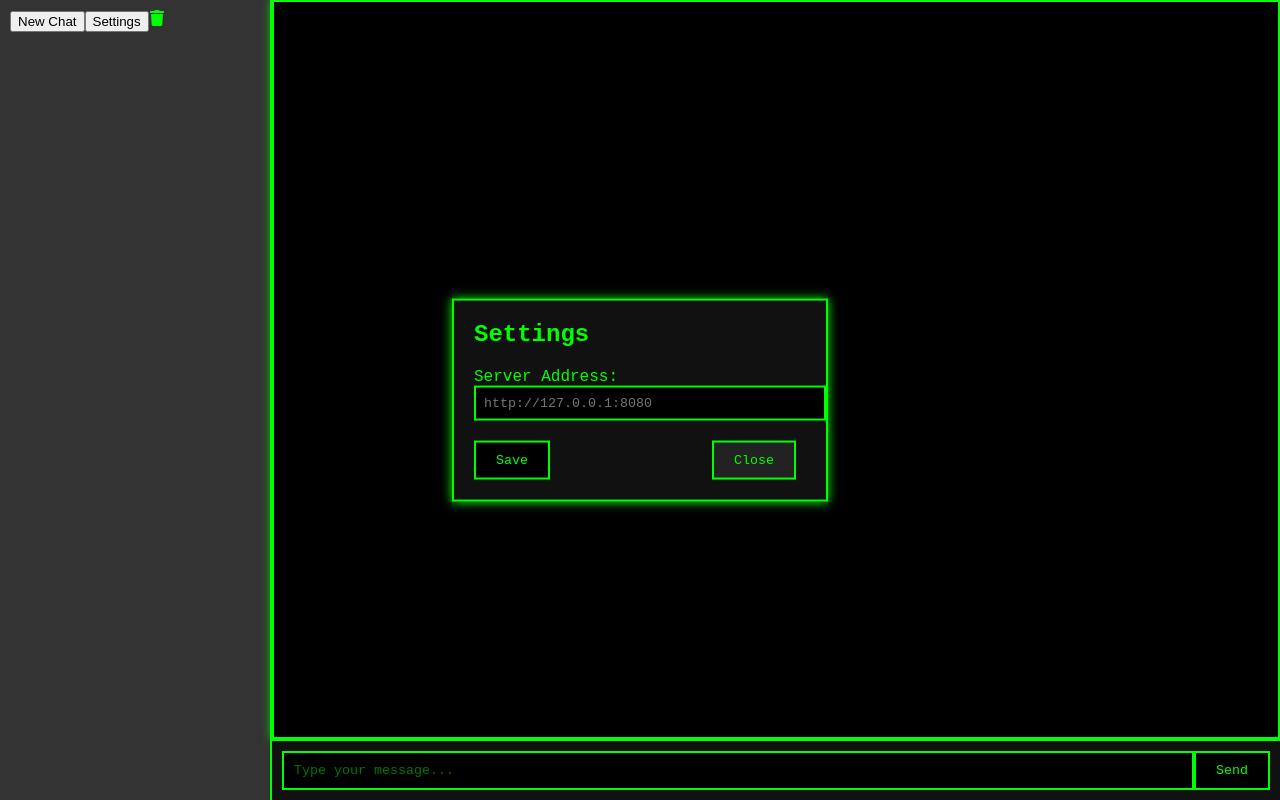
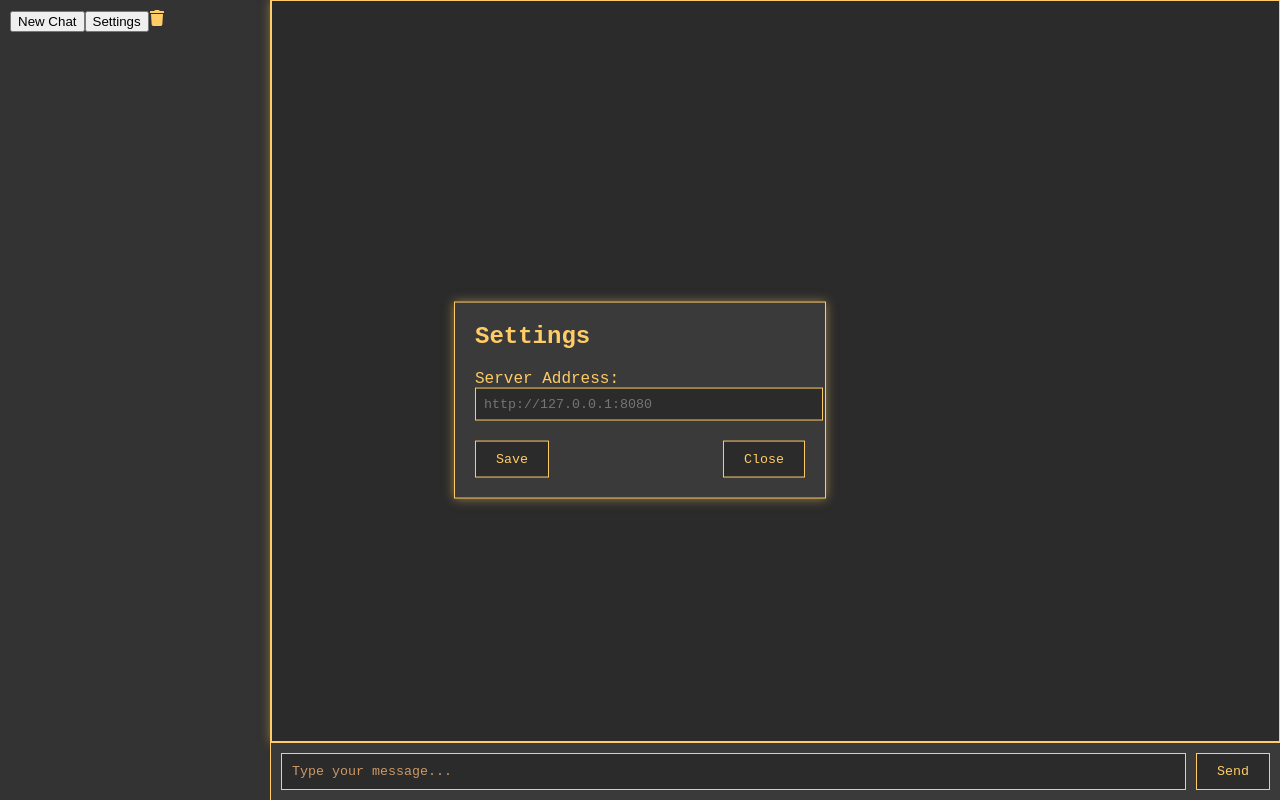
Before and after one commit to DefamationStation/RetrochatPWA, a React (Create React App) app: page / in a window 1280 px wide. Both pictures are taken after a click on the button "Settings". Built offline with nearby package versions, Linux system fonts and the light colour scheme.

Commit message:
fixed chat duplication, again and added markdown dependency

```diff
--- a/package.json
+++ b/package.json
@@ -12,6 +12,7 @@
     "react-icons": "^5.2.1",
     "react-markdown": "^9.0.1",
     "react-scripts": "5.0.1",
+    "remark-gfm": "^4.0.0",
     "web-vitals": "^2.1.4"
   },
   "scripts": {
--- a/src/App.css
+++ b/src/App.css
@@ -1,69 +1,81 @@
-/* Terminal Styles */
+/* Updated Terminal Styles */
 body {
   margin: 0;
-  font-family: 'Courier New', Courier, monospace;
-  background: #000000; /* Dark background */
-  color: #00FF00; /* Green text for terminal feel */
+  font-family: 'Fira Code', monospace; /* Modern monospaced font */
+  background: #2b2b2b; /* Dark gray background */
+  color: #ffcc66; /* Pastel amber text */
 }
 
 .app {
   display: flex;
   height: 100vh;
-  color: #00FF00;
+  color: #ffcc66;
 }
 
 .sidebar {
   width: 250px;
-  background: #333333; /* Dark sidebar */
+  background: #333333; /* Slightly lighter gray for sidebar */
   padding: 10px;
-  border-right: 2px solid #00FF00; /* Green border */
+  border-right: 1px solid #ffcc66; /* Pastel amber border */
+  box-shadow: 2px 0 5px rgba(0, 0, 0, 0.3); /* Subtle shadow for depth */
 }
 
 .main {
   flex: 1;
   display: flex;
   flex-direction: column;
-  background: #000000;
+  background: #2b2b2b;
 }
 
 .chat-window {
   flex: 1;
+  display: flex;
+  flex-direction: column; /* Messages are added from bottom */
+  justify-content: flex-end; /* Align messages at the bottom */
   padding: 10px;
-  overflow-y: scroll;
-  background: #000000; /* Terminal background */
-  color: #00FF00; /* Green text */
-  border: 2px solid #00FF00; /* Green border */
-  box-shadow: 0 0 10px #00FF00; /* Glow effect */
-  font-size: 1.2em; /* Larger font for readability */
+  overflow-y: auto;
+  background: #2b2b2b; /* Terminal-like dark background */
+  color: #ffcc66; /* Pastel amber text */
+  border: 1px solid #ffcc66; /* Pastel amber border */
+  box-shadow: 0 0 10px rgba(255, 204, 102, 0.5); /* Glow effect */
+  font-size: 1.1em; /* Slightly larger font for readability */
 }
 
 .chat-input {
   display: flex;
   padding: 10px;
-  background: #111111; /* Slightly lighter for contrast */
-  border-top: 2px solid #00FF00; /* Green border */
+  background: #3a3a3a; /* Slightly lighter for contrast */
+  border-top: 1px solid #ffcc66; /* Pastel amber border */
 }
 
 .chat-input input {
   flex: 1;
   padding: 10px;
-  border: 2px solid #00FF00; /* Green border */
-  background: #000000; /* Dark background */
-  color: #00FF00; /* Green text */
+  border: 1px solid #ffcc66; /* Pastel amber border */
+  background: #2b2b2b; /* Dark background */
+  color: #ffcc66; /* Pastel amber text */
   outline: none;
+  font-family: 'Fira Code', monospace; /* Modern monospaced font */
+  caret-color: #ffcc66; /* Pastel amber cursor */
+}
+
+.chat-input input::placeholder {
+  color: #cc9966; /* Slightly darker pastel amber for placeholder */
 }
 
 .chat-input button {
   padding: 10px 20px;
-  border: 2px solid #00FF00; /* Green border */
-  background: #000000; /* Dark background */
-  color: #00FF00; /* Green text */
+  border: 1px solid #ffcc66; /* Pastel amber border */
+  background: #2b2b2b; /* Dark background */
+  color: #ffcc66; /* Pastel amber text */
   cursor: pointer;
   outline: none;
+  font-family: 'Fira Code', monospace; /* Modern monospaced font */
+  margin-left: 10px;
 }
 
 .chat-input button:hover {
-  background: #111111; /* Slightly lighter for hover effect */
+  background: #444444; /* Slightly lighter for hover effect */
 }
 
 .chat-history {
@@ -72,28 +84,28 @@ body {
 
 .chat-item {
   padding: 10px;
-  border-bottom: 1px solid #00FF00; /* Green border */
+  border-bottom: 1px solid #ffcc66; /* Pastel amber border */
   cursor: pointer;
+  font-family: 'Fira Code', monospace; /* Modern monospaced font */
 }
 
 .chat-item:hover {
-  background: #222222; /* Slightly lighter for hover effect */
+  background: #444444; /* Darker background on hover */
 }
 
 .message {
   padding: 10px;
-  border-bottom: 1px solid #00FF00; /* Green border */
+  border-bottom: 1px solid #ffcc66; /* Pastel amber border */
   word-wrap: break-word;
+  text-align: left; /* Align all messages to the left */
 }
 
 .message.user {
-  text-align: right;
-  background: #001100; /* Dark green background for user messages */
+  background: #3a3a3a; /* Slightly darker for user messages */
 }
 
 .message.bot {
-  text-align: left;
-  background: #001100; /* Dark green background for bot messages */
+  background: #444444; /* Slightly lighter for bot messages */
 }
 
 .settings {
@@ -101,10 +113,12 @@ body {
   top: 50%;
   left: 50%;
   transform: translate(-50%, -50%);
-  background: #111111;
-  color: #00FF00;
+  background: #3a3a3a; /* Dark background for the modal */
+  color: #ffcc66;
   padding: 20px;
-  box-shadow: 0 0 10px #00FF00; /* Glow effect */
+  box-shadow: 0 0 10px rgba(255, 204, 102, 0.5); /* Glow effect */
+  border: 1px solid #ffcc66; /* Pastel amber border */
+  font-family: 'Fira Code', monospace; /* Modern monospaced font */
 }
 
 .settings h2 {
@@ -120,40 +134,28 @@ body {
   width: 100%;
   padding: 8px;
   margin-bottom: 10px;
-  border: 2px solid #00FF00; /* Green border */
-  background: #000000; /* Dark background */
-  color: #00FF00; /* Green text */
+  border: 1px solid #ffcc66; /* Pastel amber border */
+  background: #2b2b2b; /* Dark background */
+  color: #ffcc66; /* Pastel amber text */
+  outline: none;
+  font-family: 'Fira Code', monospace; /* Modern monospaced font */
+}
+
+.settings-buttons {
+  display: flex;
+  justify-content: space-between;
 }
 
 .settings button {
-  margin-right: 10px;
   padding: 10px 20px;
-  border: 2px solid #00FF00; /* Green border */
-  background: #000000; /* Dark background */
-  color: #00FF00; /* Green text */
+  border: 1px solid #ffcc66; /* Pastel amber border */
+  background: #2b2b2b; /* Dark background */
+  color: #ffcc66; /* Pastel amber text */
   cursor: pointer;
+  outline: none;
+  font-family: 'Fira Code', monospace; /* Modern monospaced font */
 }
 
-.settings button:last-child {
-  background: #222222; /* Slightly lighter for cancel button */
+.settings button:hover {
+  background: #444444; /* Slightly lighter for hover effect */
 }
-
-/* Blinking cursor effect */
-@keyframes blink {
-  0%, 50% {
-    border-color: #00FF00;
-  }
-  51%, 100% {
-    border-color: transparent;
-  }
-}
-
-.chat-input input:focus::after {
-  content: '';
-  display: inline-block;
-  width: 1px;
-  height: 1.5em;
-  background: #00FF00;
-  animation: blink 1s step-start infinite;
-  position: absolute;
-}
--- a/src/App.js
+++ b/src/App.js
@@ -1,4 +1,4 @@
-import React, { useState, useEffect } from 'react';
+import React, { useState, useEffect, useRef } from 'react';
 import axios from 'axios';
 import ChatHistory from './components/ChatHistory';
 import ChatInput from './components/ChatInput';
@@ -11,6 +11,7 @@ const App = () => {
   const [currentChatId, setCurrentChatId] = useState(null);
   const [showSettings, setShowSettings] = useState(false);
   const [serverAddress, setServerAddress] = useState('http://127.0.0.1:8080');
+  const chatWindowRef = useRef(null);
 
   useEffect(() => {
     const savedChats = localStorage.getItem('chats');
@@ -24,6 +25,13 @@ const App = () => {
       setServerAddress(savedAddress);
     }
   }, []);
+
+  useEffect(() => {
+    // Scroll to the bottom when chats change
+    if (chatWindowRef.current) {
+      chatWindowRef.current.scrollTop = chatWindowRef.current.scrollHeight;
+    }
+  }, [chats]);
 
   const handleDeleteChat = () => {
     if (currentChatId !== null) {
@@ -47,6 +55,7 @@ const App = () => {
       content: msg.text
     }));
 
+    try {
       const response = await axios.post(`${serverAddress}/v1/chat/completions`, {
         messages: fullChat,
       });
@@ -54,20 +63,27 @@ const App = () => {
       const botMessage = response.data.choices[0].message.content;
 
       setChats(prevChats => {
-      const lastMessage = prevChats[currentChatId].messages.slice(-1)[0];
+        const updatedChats = [...prevChats];
+        const currentChat = updatedChats[currentChatId];
+
+        // Check to ensure no duplicate responses
+        const lastMessage = currentChat.messages.slice(-1)[0];
         if (lastMessage && lastMessage.text === botMessage && lastMessage.sender === 'bot') {
           return prevChats;
         }
 
-      const updatedChats = [...prevChats];
-      updatedChats[currentChatId].messages.push({ sender: 'bot', text: botMessage });
+        // Add the bot's message to the chat
+        currentChat.messages.push({ sender: 'bot', text: botMessage });
 
+        // Save the updated chat history to local storage
         localStorage.setItem('chats', JSON.stringify(updatedChats));
 
         return updatedChats;
       });
 
-    return botMessage;
+    } catch (error) {
+      console.error('Error communicating with the API:', error);
+    }
   };
 
   const handleSend = async (message) => {
@@ -78,6 +94,7 @@ const App = () => {
         return updatedChats;
       });
 
+      // Ensure to get the bot's response after the user message is updated in the state
       try {
         await getBotResponse(message);
       } catch (error) {
@@ -109,7 +126,7 @@ const App = () => {
         <ChatHistory chats={chats} onSelectChat={handleSelectChat} />
       </div>
       <div className="main">
-        <div className="chat-window">
+        <div className="chat-window" ref={chatWindowRef}>
           {currentChatId !== null && chats[currentChatId] && (
             chats[currentChatId].messages.map((message, index) => (
               <div key={index} className={`message ${message.sender}`}>
```
Also changed, not shown: 1 other file (tests, documents, lock files or other folders). Lines whose indentation alone changed are shown as unchanged.
